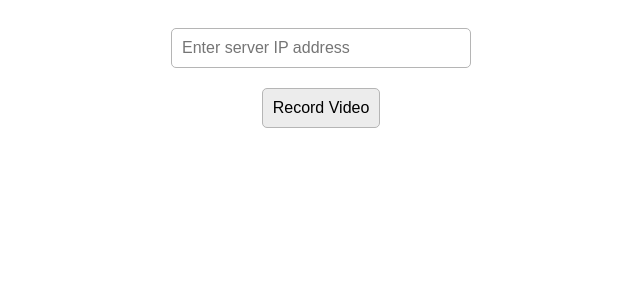
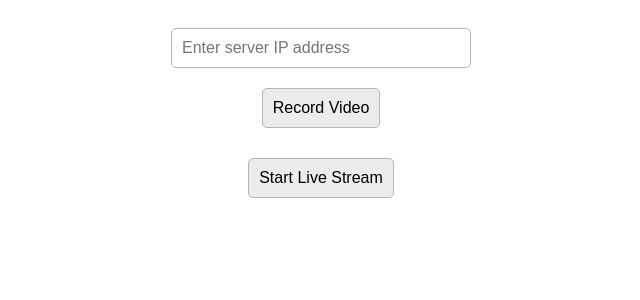
Before and after one commit to myles-coleman/rpi-surveillance, a SvelteKit app in the folder client/: page / in a window 1280 px wide. Shown: the top 300 px of the page, without its empty margins (319-959 px from the left). Built offline with nearby package versions, Linux system fonts and the light colour scheme.

Commit message:
testing stream

```diff
--- a/client/src/routes/+page.svelte
+++ b/client/src/routes/+page.svelte
@@ -1,25 +1,15 @@
 <script>
 	let videoUrl;
+	let streamUrl;
 	let isRecording = false;
 	let serverDown = false;
 	let videoElement;
 	let serverIp = '';
 
-	//pingServer();
-
-	async function pingServer() {
-		try {
-			await fetch(`http://${serverIp}:3000`);
-		} catch (error) {
-			serverDown = true;
-			console.error('Error pinging server:', error);
-		}
-	}
-
 	async function recordVideo() {
 		isRecording = true;
 		try {
-			const response = await fetch(`http://${serverIp}:3000`);
+			const response = await fetch(`http://${serverIp}:3000/record`);
 			const data = await response.json();
 			videoUrl = data.url;
 			serverDown = false;
@@ -34,6 +24,21 @@
 		}
 	}
 
+	async function fetchStream() {
+    try {
+        const response = await fetch(`http://${serverIp}:3000/stream`);
+        const data = await response.json();
+        streamUrl = data.streamUrl;
+        serverDown = false;
+        if (videoElement) {
+            videoElement.load();
+        }
+    } catch (error) {
+        serverDown = true;
+        console.error('Error fetching stream URL:', error);
+    }
+}
+
 </script>
 
 <main>
@@ -43,12 +48,24 @@
 		{isRecording ? 'Recording...' : 'Record Video'}
 	</button>
 
+	<button on:click={fetchStream} disabled={isRecording}>
+		Start Live Stream
+	</button>
+
 	{#if videoUrl}
-		<video bind:this={videoElement} width="1280" height="720" controls>
+		<video bind:this={videoElement} width="1280" height="720" controls autoplay>
 			<source src={videoUrl} type="video/mp4" />
 			<track kind="captions" />
 		</video>
 	{/if}
+
+	{#if streamUrl}
+		<video bind:this={videoElement} controls autoplay>
+			<source src={streamUrl} type="application/x-mpegURL" />
+			<track kind="captions" />
+		</video>
+	{/if}
+
 
 	{#if serverDown}
 		<h1>Server is down</h1>
```
